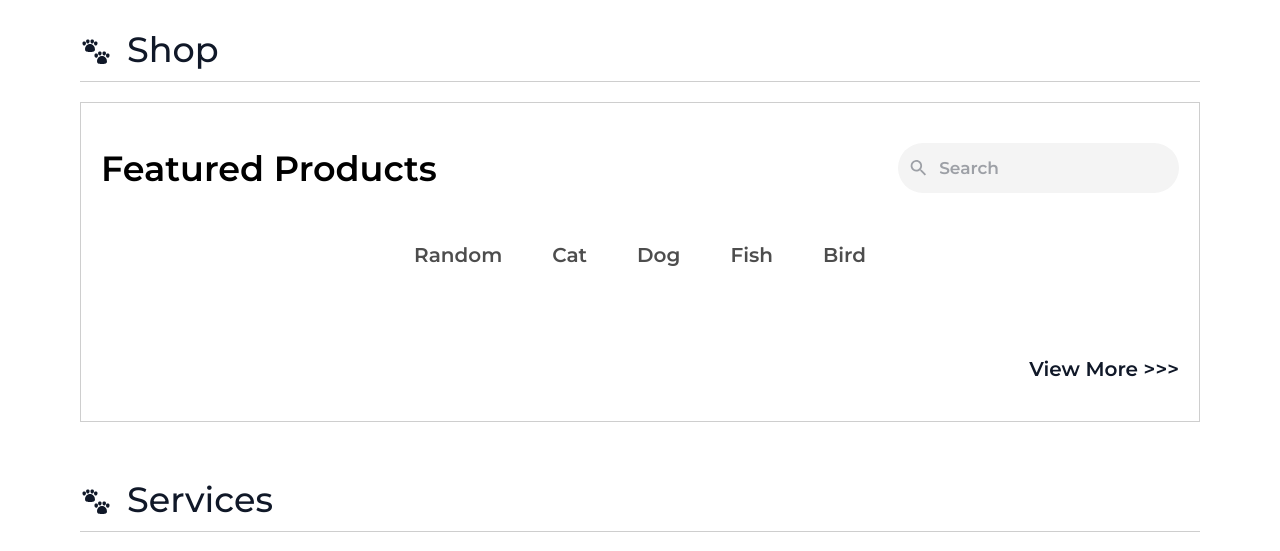
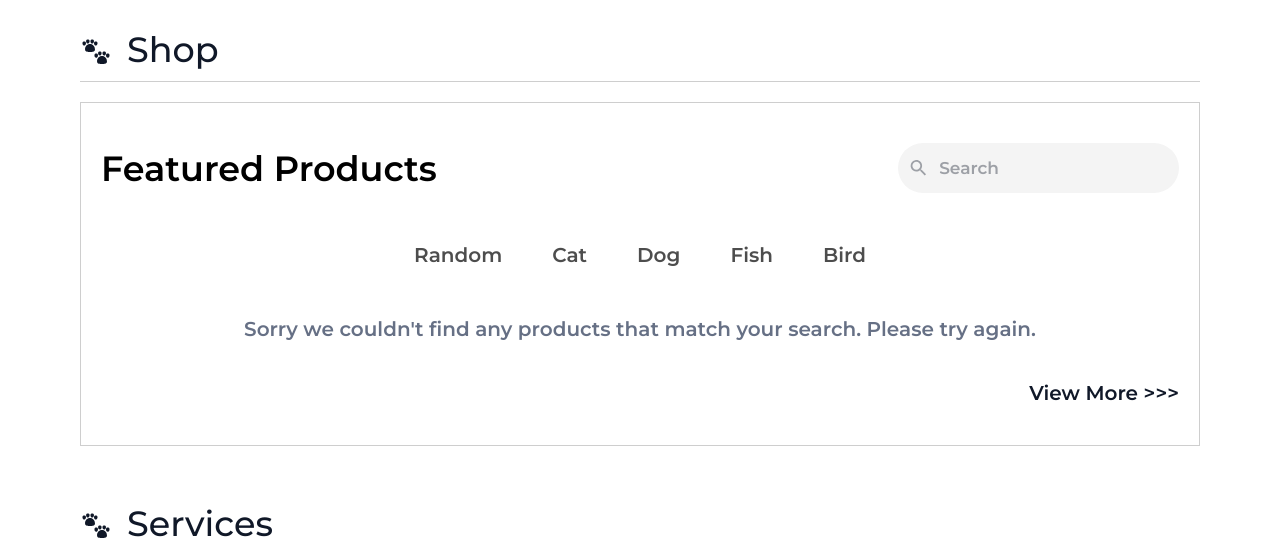
Before and after one commit to xXLuisHenriqueXx/blog_desafio_compass, a website built with webpack: page index.html in a window 1280 px wide. Both pictures are taken after a click on the item "Shop". Shown: the part 609-1160 px from the top of the page. Built offline with nearby package versions, Linux system fonts and the light colour scheme.

Commit message:
FIX: products search inputs issues

```diff
--- a/index.html
+++ b/index.html
@@ -227,7 +227,7 @@
           <button>
             <input
               type="text"
-              id="search-shop"
+              id="search-shop-mobile"
               placeholder="Search"
               autocomplete="off"
             />
--- a/src/classes/ProductCardsController.ts
+++ b/src/classes/ProductCardsController.ts
@@ -5,6 +5,7 @@ export class ProductCardsController {
   private currentFilter = "Random";
   private productsContainer: HTMLElement;
   private searchInput: HTMLInputElement;
+  private searchInputMobile: HTMLInputElement;
 
   constructor() {
     this.productsContainer = document.querySelector(
@@ -12,6 +13,9 @@ export class ProductCardsController {
     ) as HTMLElement;
     this.searchInput = document.querySelector(
       "#search-shop"
+    ) as HTMLInputElement;
+    this.searchInputMobile = document.querySelector(
+      "#search-shop-mobile"
     ) as HTMLInputElement;
     this.initialize();
   }
@@ -46,6 +50,10 @@ export class ProductCardsController {
     this.searchInput.addEventListener("input", () => {
       this.render();
     });
+
+    this.searchInputMobile.addEventListener("input", () => {
+      this.render();
+    });
   }
 
   private updateActiveFilter(selectedItem: HTMLElement): void {
@@ -66,6 +74,13 @@ export class ProductCardsController {
       );
     }
 
+    const searchValueMobile = this.searchInputMobile.value.trim().toLowerCase();
+    if (searchValueMobile) {
+      filteredProducts = filteredProducts.filter(product =>
+        product.name.toLowerCase().includes(searchValueMobile)
+      );
+    }
+
     if (this.currentFilter !== "Random") {
       filteredProducts = filteredProducts.filter(product =>
         product.categories.includes(this.currentFilter.toLowerCase())
@@ -76,11 +91,17 @@ export class ProductCardsController {
   }
 
   private formatPrice(price: number): string {
-    return `$${(price / 100).toFixed(2)}`;
+    return `$${(price).toFixed(2)}`;
   }
 
   private render(): void {
     const filteredProducts = this.filterProducts();
+    if (!filteredProducts.length) {
+      this.productsContainer.innerHTML =
+        "<p>Sorry we couldn't find any products that match your search. Please try again.</p>";
+      return;
+    }
+
     const productsCards = filteredProducts
       .map(
         product =>
--- a/styles.css
+++ b/styles.css
@@ -686,6 +686,18 @@
           display: none;
         }
 
+        & > p {
+          width: 100%;
+          font-size: 16px;
+          font-weight: 600;
+          color: var(--quinary-color);
+          text-align: center;
+
+          @media screen and (min-width: 768px) {
+            font-size: 20px;
+          }
+        }
+
         div.product-card {
           position: relative;
           flex-shrink: 0;
```
